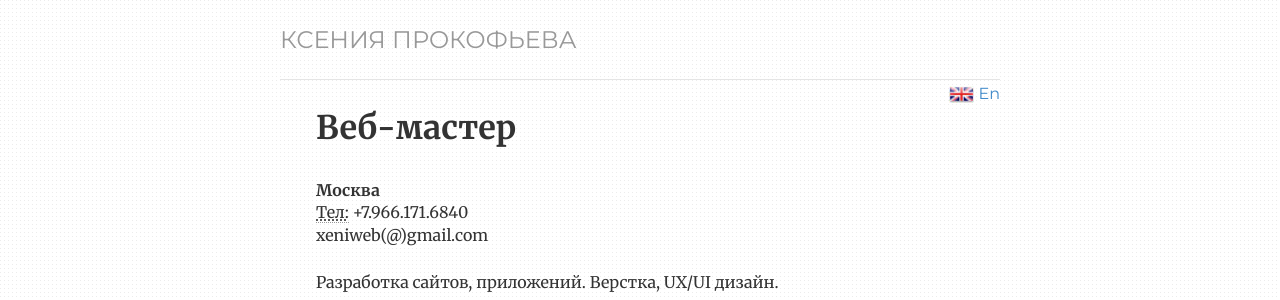
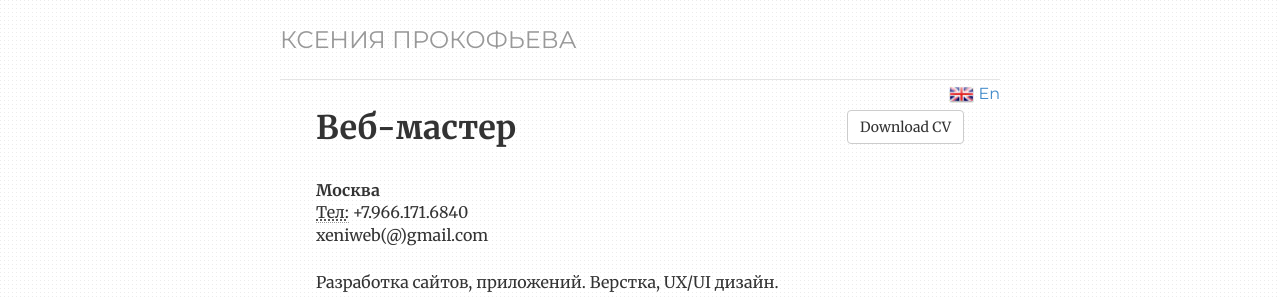
Before and after one commit to cvkp/cvkp.github.io, a Jekyll site: the page built from index.html, in a window 1280 px wide. Shown: the top 300 px of the page. Built offline with Jekyll 4.4.1, drawn with Linux system fonts in a browser that asks for light colours; nearby versions of some CDN libraries; the list of posts is cut into pages by our own code.

Commit message:
Update index.html

```diff
--- a/index.html
+++ b/index.html
@@ -15,6 +15,8 @@ ref: cv
 
 
 <div class="cv">
+
+        <a href="/cv/CV-eng-xeniweb.pdf" class="btn btn-default pull-right" title="Резюме в PDF">Download CV</a>
         <div itemscope itemtype="http://data-vocabulary.org/Person">
         <span itemprop="name">
             <h1>Веб-мастер</h1>
```
